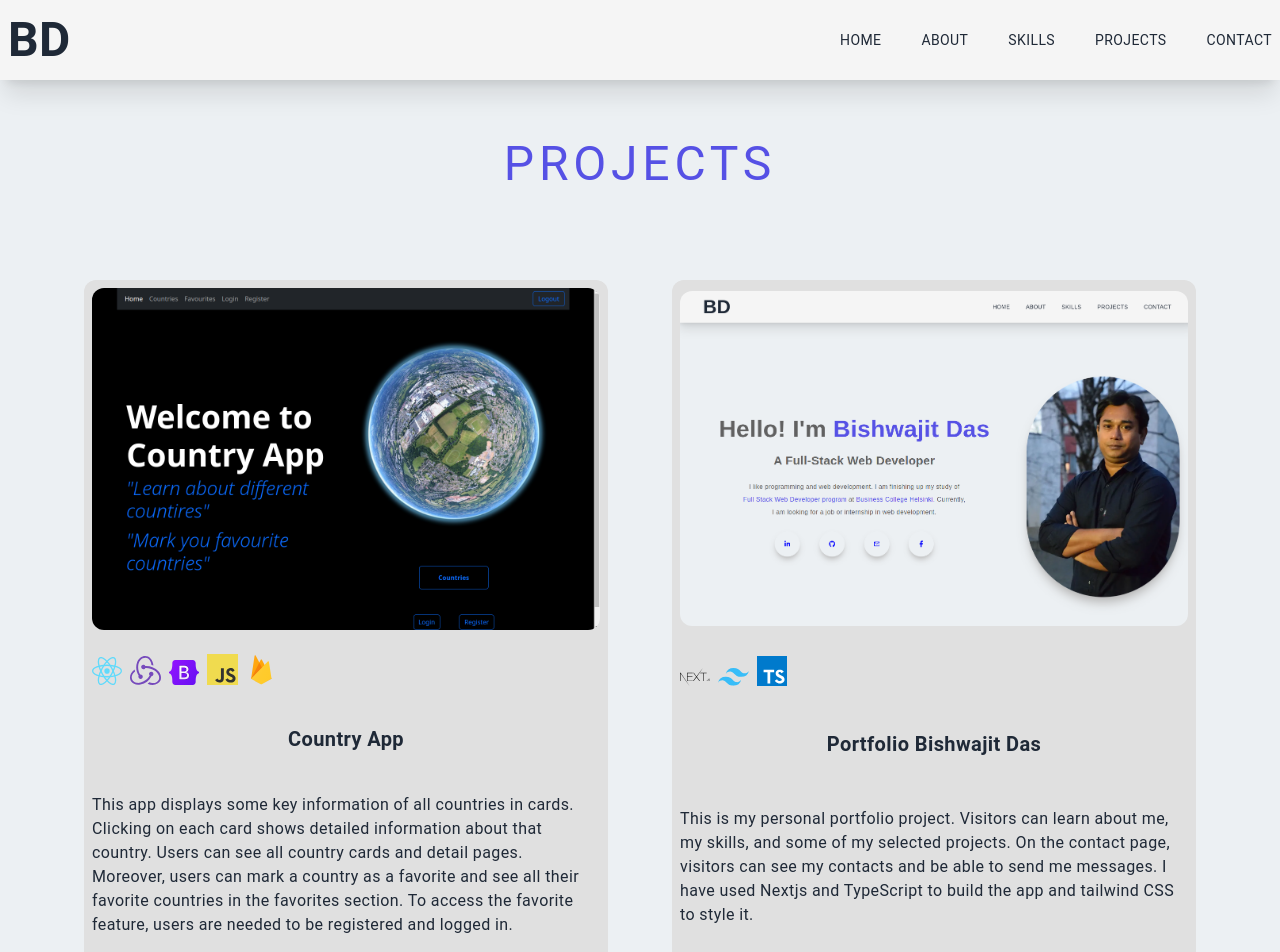
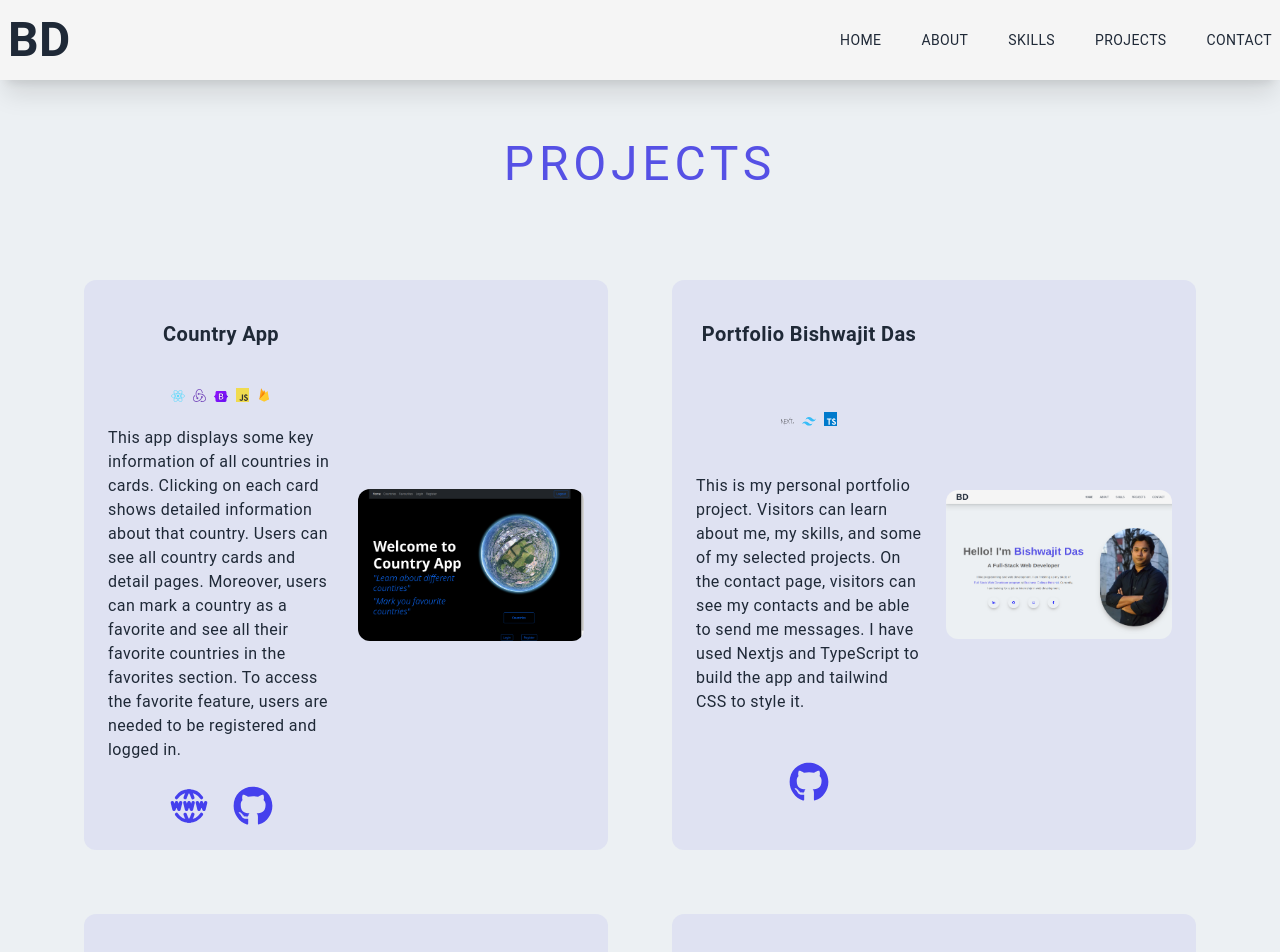
Before and after one commit to Bishwajitkuat/portfolio_next_bisso, a Next.js app: page /projects in a window 1280 px wide. Shown: the top 952 px of the page. Built offline with nearby package versions, Linux system fonts and the light colour scheme.

Commit message:
Redesigned ProjectCard component
CSS change to reflect the changes in designe

```diff
--- a/components/projects-page/project-card.tsx
+++ b/components/projects-page/project-card.tsx
@@ -20,9 +20,9 @@ export default function ProjectCard({ project }: ProjectCardPros) {
     liveSite,
   } = project;
   return (
-    <li className=" grid items-center shadow-lx rounded-xl bg-gray-300 p-2 gap-6 hover:scale-105 ease-in duration-300 ">
+    <li className=" grid md:grid-cols-2 shadow-lx rounded-xl bg-[#5651e516] hover:bg-[#5651e56f] p-6 gap-6 hover:shadow-2xl hover:scale-105 ease-in duration-100  ">
       <Image
-        className="rounded-xl"
+        className="md:order-2 rounded-xl self-center"
         src={imgURL}
         alt={imgAlt}
         width="0"
@@ -31,7 +31,11 @@ export default function ProjectCard({ project }: ProjectCardPros) {
         style={{ width: "100%", height: "auto" }}
         priority={false}
       />
-      <div className=" flex justify-start items-baseline gap-2">
+      <div className="grid gap-6">
+        <h2 className="justify-self-center self-baseline py-4 text-xl">
+          {projectName}
+        </h2>
+        <div className="flex justify-center items-baseline gap-2">
           {skillIconUrl.map((icon, index) => (
             <Image
               key={index}
@@ -44,20 +48,18 @@ export default function ProjectCard({ project }: ProjectCardPros) {
             />
           ))}
         </div>
-      <h2 className="justify-self-center self-baseline py-4 text-xl">
-        {projectName}
-      </h2>
         <p>{projectDescription}</p>
         <ul className="justify-self-center flex gap-6">
           {liveSite && (
             <Link href={liveSite} target="_blank">
-            <TbWorldWww size={40} color="#5651e5" />
+              <TbWorldWww size={40} color="#4540ed" />
             </Link>
           )}
           <Link href={gitHub} target="_blank">
-          <FaGithub color="#5651e5" size={40} />
+            <FaGithub color="#4540ed" size={40} />
           </Link>
         </ul>
+      </div>
     </li>
   );
 }
```
Lines whose indentation alone changed are shown as unchanged.
